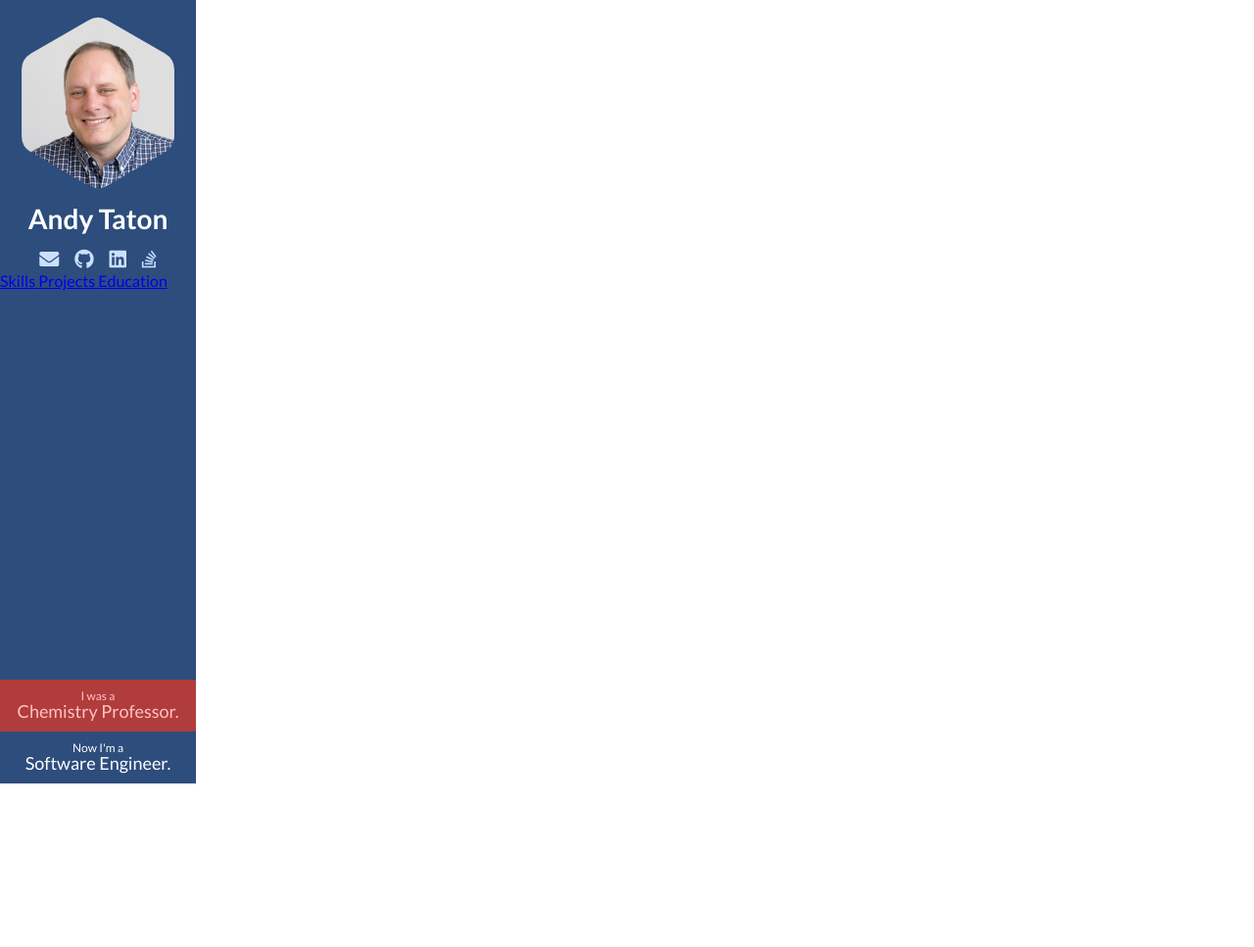
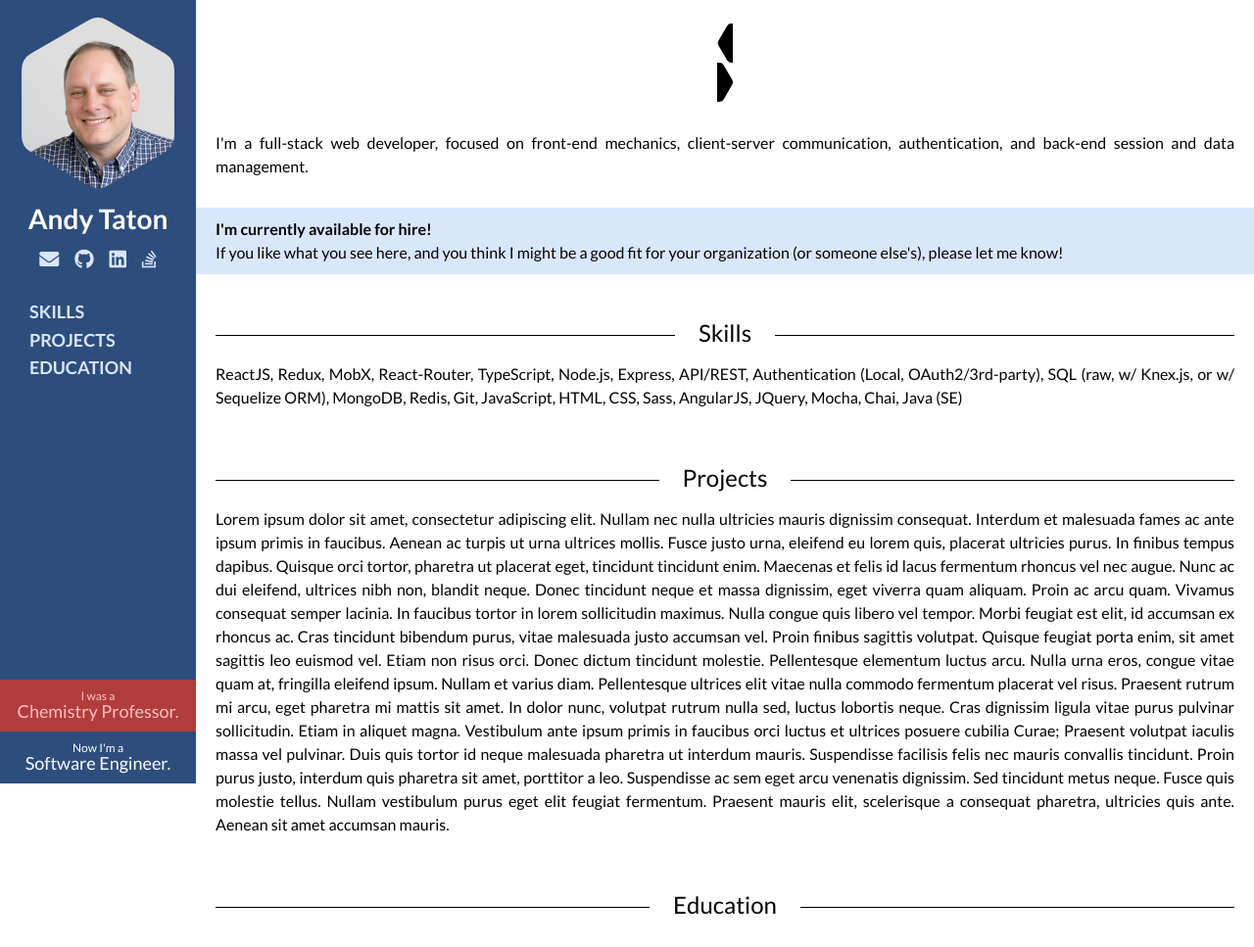
Before and after one commit to tataton/portfolio, a website: page index.html in a window 1280 px wide. Shown: the whole page at 98% size. Before the commit the page ends 800 px from the top, so only its background shows below. Drawn offline with Linux system fonts and the light colour scheme.

Commit message:
SVG div bookends

```diff
--- a/css/style.css
+++ b/css/style.css
@@ -8,8 +8,9 @@ body {
   font-family: 'Lato', sans-serif;
   font-weight: 400;
   font-size: 16px;
-  line-height: 1.7;
+  line-height: 1.5;
   background-color: #ffffff;
+  position: relative;
 }
 
 nav {
@@ -56,7 +57,7 @@ svg.nav-photo {
   margin: 0 auto;
 }
 
-.nav-panel-name {
+.nav-panel-name > h1 {
   font-size: 28px;
   font-weight: 700;
   margin-top: 10px;
@@ -75,13 +76,33 @@ svg.nav-photo {
 
 .nav-panel-contact > a {
   display: inline-block;
-  color: #cbe0ff;
+  color: #d9e7fc;
   text-decoration: none;
   margin: 0 6px;
 }
 
 .nav-panel-contact > a:hover,
 .nav-panel-contact > a:focus {
+  color: white;
+}
+
+.nav-panel-headings {
+  text-align: left;
+  font-size: 18px;
+  font-weight: 700;
+  margin: 30px;
+  text-transform: uppercase;
+}
+
+.nav-panel-headings > a {
+  display: block;
+  color: #d9e7fc;
+  text-decoration: none;
+  margin: 5px 0;
+}
+
+.nav-panel-headings > a:hover,
+.nav-panel-headings > a:focus {
   color: white;
 }
 
@@ -109,7 +130,7 @@ svg.nav-photo {
 }
 
 .nav-chooser-active.nav-chooser-software {
-  color: #cbe0ff;
+  color: #d9e7fc;
 }
 
 .nav-chooser-active.nav-chooser-chemistry {
@@ -128,6 +149,45 @@ div.nav-chooser-active:hover {
   background-color: #b13c3c;
 }
 
+main {
+  position: absolute;
+  left: 200px;
+  color: black;
+  background-color: white;
+}
+
+main section {
+  padding: 10px 20px;
+  margin: 20px 0;
+  text-align: justify;
+}
+
+#availability {
+  background-color: #d9e7fc;
+}
+
+h2 {
+  width: 100%;
+  margin: 0.5em auto;
+  overflow: hidden;
+  text-align: center;
+  font-weight: 300;
+  color: black;
+}
+
+h2:before,
+h2:after {
+  content: '';
+  display: inline-block;
+  width: 50%;
+  margin: 0 1em 0 -55%;
+  vertical-align: middle;
+  border-bottom: 1px solid;
+}
+h2:after {
+  margin: 0 -55% 0 1em;
+}
+
 section.content-1 {
   background-color: #f29999;
 }
--- a/index.html
+++ b/index.html
@@ -19,19 +19,23 @@
 </head>
 
 <body>
+  <svg height="0">
+    <defs>
+      <clipPath id="image-hexagonal" clipPathUnits="objectBoundingBox">
+        <path d='M 0.554 0.03125 L 0.879 0.21875 Q 0.933 0.25 0.933 0.3125 L 0.933 0.6875 Q 0.933 0.75 0.879 0.78125 L 0.554 0.96875 Q 0.5 1 0.446 0.96875 L 0.121 0.78125 Q 0.067 0.75 0.067 0.6875 L 0.067 0.3125 Q 0.067 0.25 0.121 0.21875 L 0.446 0.03125 Q 0.5 0 0.554 0.03125 Z' />
+      </clipPath>
+      <clipPath id="text-hexagonal" clipPathUnits="userSpaceOnUse">
+        <path d='M 5 0 L 35 0 L 35 20 L 0 20 L 5 0 Z' />
+      </clipPath>
+    </defs>
+  </svg>
   <nav>
     <div class="nav-panel nav-panel-software nav-panel-visible">
-      <svg class="nav-photo" version="1.1" xmlns="http://www.w3.org/2000/svg" xmlns:xlink="http://www.w3.org/1999/xlink"
-        width="180" height="180">
-        <defs>
-          <clipPath id="hexagonal" clipPathUnits="objectBoundingBox">
-            <path d='M 0.554 0.03125 L 0.879 0.21875 Q 0.933 0.25 0.933 0.3125 L 0.933 0.6875 Q 0.933 0.75 0.879 0.78125 L 0.554 0.96875 Q 0.5 1 0.446 0.96875 L 0.121 0.78125 Q 0.067 0.75 0.067 0.6875 L 0.067 0.3125 Q 0.067 0.25 0.121 0.21875 L 0.446 0.03125 Q 0.5 0 0.554 0.03125 Z' />
-          </clipPath>
-        </defs>
-        <image xlink:href="img/taton-software.jpg" clip-path="url(#hexagonal)" width="180" height="180" />
+      <svg class="nav-photo" xmlns="http://www.w3.org/2000/svg" width="180" height="180">
+        <image href="img/taton-software.jpg" clip-path="url(#image-hexagonal)" width="180" height="180" />
       </svg>
       <div class="nav-panel-name">
-        Andy Taton
+        <h1>Andy Taton</h1>
       </div>
       <div class="nav-panel-contact">
         <a href="mailto:thomas.andrew.taton@gmail.com">
@@ -60,17 +64,11 @@
       </div>
     </div>
     <div class="nav-panel nav-panel-chemistry nav-panel-hidden">
-      <svg class="nav-photo" version="1.1" xmlns="http://www.w3.org/2000/svg" xmlns:xlink="http://www.w3.org/1999/xlink"
-        width="180" height="180">
-        <defs>
-          <clipPath id="hexagonal" clipPathUnits="objectBoundingBox">
-            <path d='M 0.554 0.03125 L 0.879 0.21875 Q 0.933 0.25 0.933 0.3125 L 0.933 0.6875 Q 0.933 0.75 0.879 0.78125 L 0.554 0.96875 Q 0.5 1 0.446 0.96875 L 0.121 0.78125 Q 0.067 0.75 0.067 0.6875 L 0.067 0.3125 Q 0.067 0.25 0.121 0.21875 L 0.446 0.03125 Q 0.5 0 0.554 0.03125 Z' />
-          </clipPath>
-        </defs>
-        <image xlink:href="img/taton-chemist.jpg" clip-path="url(#hexagonal)" width="180" height="180" />
+      <svg class="nav-photo" xmlns="http://www.w3.org/2000/svg" width="180" height="180">
+        <image href="img/taton-chemist.jpg" clip-path="url(#image-hexagonal)" width="180" height="180" />
       </svg>
       <div class="nav-panel-name">
-        Andy Taton
+        <h1>Andy Taton</h1>
       </div>
       <div class="nav-panel-contact">
 
@@ -88,9 +86,78 @@
       </div>
     </div>
   </nav>
-  <section id="skills">
-    Hi there!
-  </section>
+  <main>
+    <svg viewBox="0 0 0.4 1" class="nav-photo" xmlns="http://www.w3.org/2000/svg" width="16" height="40">
+      <path d='
+      M 0.42 1
+      L 0.3608 1
+      Q 0.2886 1 0.2526 0.938
+      L 0.0361 0.562
+      Q 0 0.5 0.0361 0.438
+      L 0.2526 0.062
+      Q 0.2886 0 0.3608 0
+      L 0.42 0
+      Z
+      ' />
+    </svg>
+    <svg viewBox="0 0 0.4 1" class="nav-photo" xmlns="http://www.w3.org/2000/svg" width="16" height="40">
+      <path d='
+      M 0 1
+      L 0.0592 1
+      Q 0.1314 1 0.1674 0.938
+      L 0.3839 0.562
+      Q 0.42 0.5 0.3839 0.438
+      L 0.1674 0.062
+      Q 0.1314 0 0.0592 0
+      L 0 0
+      Z
+      ' />
+    </svg>
+    <section id="intro">
+      <p>I'm a full-stack web developer, focused on front-end mechanics, client-server communication, authentication,
+        and back-end session and data management.</p>
+    </section>
+    <section id="availability">
+      <p><b>I'm currently available for hire!</b></p>
+      <p>If you like what you see here, and
+        you think I might be a good fit for your
+        organization (or someone else's), please let me know!</p>
+    </section>
+    <section id="skills">
+      <h2>Skills</h2>
+      ReactJS, Redux, MobX, React-Router, TypeScript, Node.js, Express, API/REST, Authentication (Local,
+      OAuth2/3rd-party), SQL (raw, w/ Knex.js, or w/ Sequelize ORM), MongoDB, Redis, Git, JavaScript, HTML, CSS, Sass,
+      AngularJS, JQuery, Mocha, Chai, Java (SE)
+    </section>
+    <section id="projects">
+      <h2>Projects</h2>
+      Lorem ipsum dolor sit amet, consectetur adipiscing elit. Nullam nec nulla ultricies mauris dignissim consequat.
+      Interdum et malesuada fames ac ante ipsum primis in faucibus. Aenean ac turpis ut urna ultrices mollis. Fusce
+      justo urna, eleifend eu lorem quis, placerat ultricies purus. In finibus tempus dapibus. Quisque orci tortor,
+      pharetra ut placerat eget, tincidunt tincidunt enim. Maecenas et felis id lacus fermentum rhoncus vel nec augue.
+      Nunc ac dui eleifend, ultrices nibh non, blandit neque.
+
+      Donec tincidunt neque et massa dignissim, eget viverra quam aliquam. Proin ac arcu quam. Vivamus consequat semper
+      lacinia. In faucibus tortor in lorem sollicitudin maximus. Nulla congue quis libero vel tempor. Morbi feugiat est
+      elit, id accumsan ex rhoncus ac. Cras tincidunt bibendum purus, vitae malesuada justo accumsan vel. Proin finibus
+      sagittis volutpat. Quisque feugiat porta enim, sit amet sagittis leo euismod vel. Etiam non risus orci. Donec
+      dictum tincidunt molestie. Pellentesque elementum luctus arcu. Nulla urna eros, congue vitae quam at, fringilla
+      eleifend ipsum. Nullam et varius diam. Pellentesque ultrices elit vitae nulla commodo fermentum placerat vel
+      risus.
+
+      Praesent rutrum mi arcu, eget pharetra mi mattis sit amet. In dolor nunc, volutpat rutrum nulla sed, luctus
+      lobortis neque. Cras dignissim ligula vitae purus pulvinar sollicitudin. Etiam in aliquet magna. Vestibulum ante
+      ipsum primis in faucibus orci luctus et ultrices posuere cubilia Curae; Praesent volutpat iaculis massa vel
+      pulvinar. Duis quis tortor id neque malesuada pharetra ut interdum mauris. Suspendisse facilisis felis nec mauris
+      convallis tincidunt. Proin purus justo, interdum quis pharetra sit amet, porttitor a leo. Suspendisse ac sem eget
+      arcu venenatis dignissim. Sed tincidunt metus neque. Fusce quis molestie tellus. Nullam vestibulum purus eget
+      elit feugiat fermentum. Praesent mauris elit, scelerisque a consequat pharetra, ultricies quis ante. Aenean sit
+      amet accumsan mauris.
+    </section>
+    <section id="education">
+      <h2>Education</h2>
+    </section>
+  </main>
   <script src="js/index.js"></script>
 </body>
 
```
